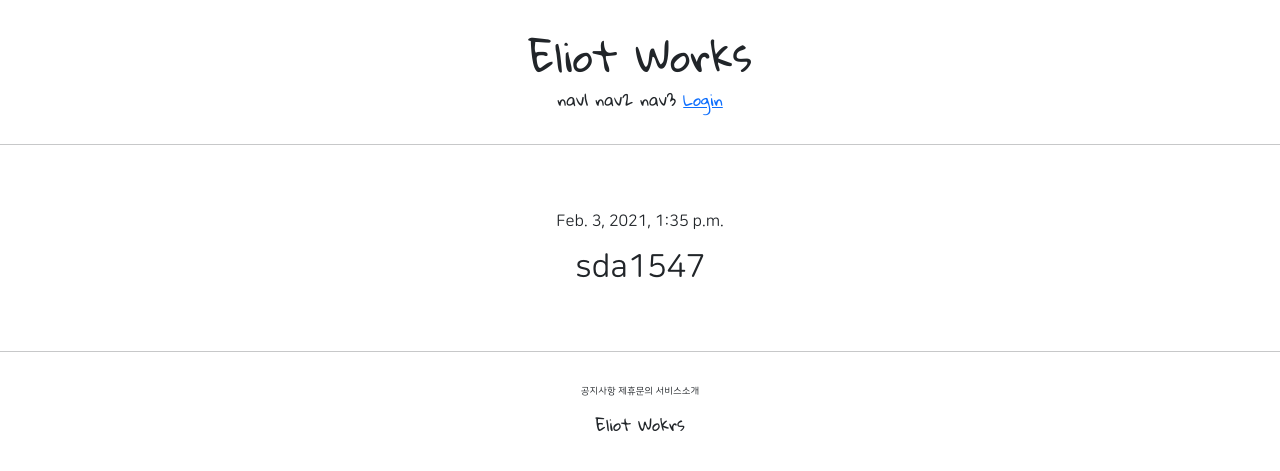
After one commit to inkkim/django-Pinterest, a Django app: page /account/detail/1 in a window 1280 px wide. The commit adds this page. Shown: the top 471 px of the page. Run offline with Django 3.2, Linux system fonts and the light colour scheme; data comes from the database, SQL or seed files in the repository; both versions use the stored data as it was after the commit; some libraries are stand-ins or nearby versions.

Commit message:
add detail view

```diff
--- a/accountapp/templates/accountapp/create.html
+++ b/accountapp/templates/accountapp/create.html
@@ -3,7 +3,7 @@
 
 {% block content %}
 
-    <div style="text-align: center; max-width: 500px; margin: 4rem auto;">
+    <div class="eliot_500px_div">
         <div class="mb-5">
             <h4>Sign Up</h4>
         </div>
--- /dev/null
+++ b/accountapp/templates/accountapp/detail.html
@@ -0,0 +1,14 @@
+{% extends 'base.html' %}
+
+{% block content %}
+    <div>
+        <div class="eliot_500px_div">
+            <p>
+                {{ target_user.date_joined }}
+            </p>
+            <h2 style="font-family: 'NanumSquareRoundR'">
+                {{ target_user.username }}
+            </h2>
+        </div>
+    </div>
+{% endblock %}
--- a/accountapp/templates/accountapp/login.html
+++ b/accountapp/templates/accountapp/login.html
@@ -2,7 +2,7 @@
 {% load bootstrap4 %}
 
 {% block content %}
-    <div style="text-align: center; max-width: 500px; margin: 4rem auto">
+    <div class="eliot_500px_div">
         <div>
             <h4>Login</h4>
         </div>
--- a/accountapp/urls.py
+++ b/accountapp/urls.py
@@ -1,13 +1,16 @@
 from django.contrib.auth.views import LoginView, LogoutView
 from django.urls import path
 
-from accountapp.views import hello_world, AccountCreateView
+from accountapp.views import hello_world, AccountCreateView, AccountDetailView
 
 app_name = "accountapp"
+
+
 
 urlpatterns = [
     path('hello_world/', hello_world, name = "hello_world"),
     path('login/', LoginView.as_view(template_name='accountapp/login.html'), name = "login"),
     path('logout/', LogoutView.as_view(), name = "logout"),
     path('create/', AccountCreateView.as_view(), name='create'),
+    path('detail/<int:pk>', AccountDetailView.as_view(), name='detail'),
 ]
--- a/accountapp/views.py
+++ b/accountapp/views.py
@@ -5,7 +5,7 @@ from django.http import HttpResponse, HttpResponseRedirect
 
 # Create your views here.
 from django.urls import reverse, reverse_lazy
-from django.views.generic import CreateView
+from django.views.generic import CreateView, DetailView
 
 from accountapp.models import HelloWorld
 
@@ -31,3 +31,8 @@ class AccountCreateView(CreateView):
     form_class = UserCreationForm
     success_url = reverse_lazy('accountapp:hello_world') #reverse_lazy는 클래스형에서 사용
     template_name = 'accountapp/create.html'
+
+class AccountDetailView(DetailView):
+    model = User
+    context_object_name = 'target_user'
+    template_name = 'accountapp/detail.html'
--- a/static/base.css
+++ b/static/base.css
@@ -12,3 +12,9 @@
     margin: 2rem 0;
     font-family: 'Gloria Hallelujah', cursive;
 }
+
+.eliot_500px_div{
+    text-align: center;
+    max-width: 500px;
+    margin: 4rem auto;
+}
--- a/templates/header.html
+++ b/templates/header.html
@@ -8,11 +8,15 @@
         <span>nav3</span>
         {% if not user.is_authenticated %}
         <a href="{% url 'accountapp:login' %}?next={{ request.path }}">
-        <span>로그인</span>
+            <span>Login</span>
         </a>
         {% else %}
+        <a href="{% url 'accountapp:detail' pk=user.pk %}">
+            <span>MyPage</span>
+        </a>
+
         <a href="{% url 'accountapp:logout' %}?next={{ request.path }}">
-            <span>로그아웃</span>
+            <span>Logout</span>
         </a>
         {% endif %}
     </div>
```
Also changed, not shown: db.sqlite3.
